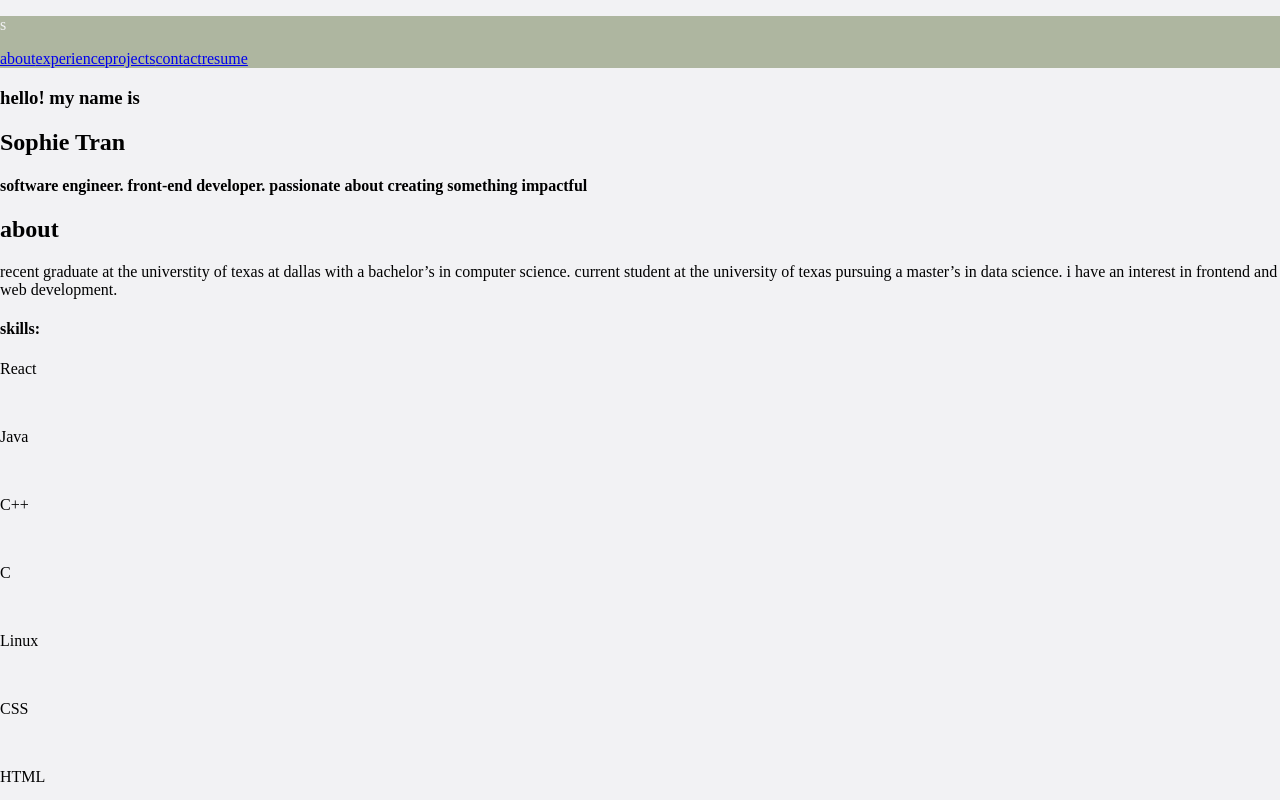
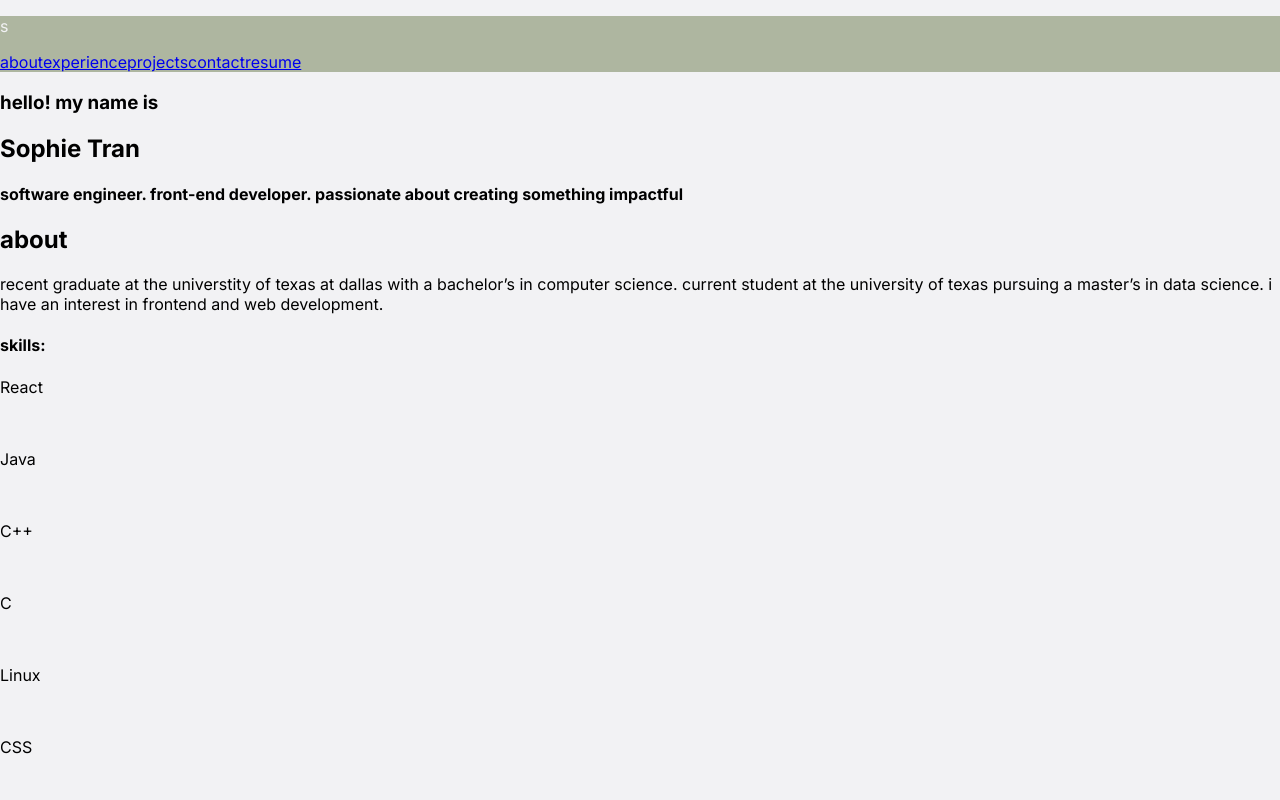
Before and after one commit to sophiietran/portfolio-website, a React (Vite) app: page / in a window 1280 px wide. Shown: the top 800 px of the page. Built offline with nearby package versions, Linux system fonts and the light colour scheme.

Commit message:
integrated 'Inter' font family

```diff
--- a/index.html
+++ b/index.html
@@ -5,6 +5,9 @@
     <link rel="icon" type="image/svg+xml" href="/vite.svg" />
     <meta name="viewport" content="width=device-width, initial-scale=1.0" />
     <title>portfolio-website</title>
+    <link rel="preconnect" href="https://fonts.googleapis.com">
+<link rel="preconnect" href="https://fonts.gstatic.com" crossorigin>
+<link href="https://fonts.googleapis.com/css2?family=Inter:ital,opsz,wght@0,14..32,100..900;1,14..32,100..900&display=swap" rel="stylesheet">
   </head>
   <body>
     <div id="root"></div>
--- a/src/index.css
+++ b/src/index.css
@@ -4,4 +4,5 @@
   padding: 0;
   height: 100%;
   width: 100%;
+  font-family: 'Inter', sans-serif;
 }
```
